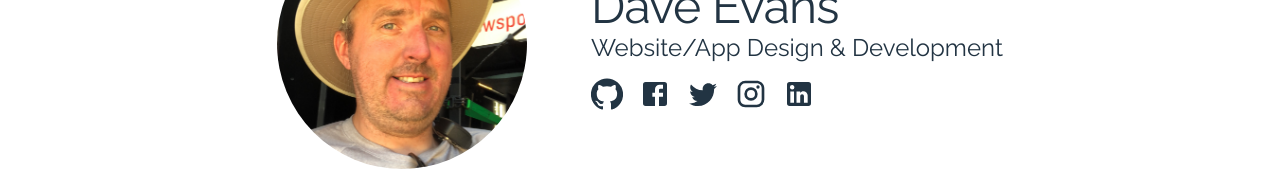
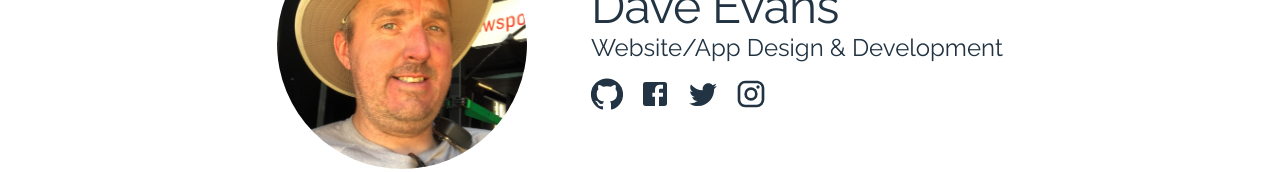
Before and after one commit to codingdave-dev/coding-dave, a Next.js app: page / in a window 1280 px wide. Shown: the part 202-374 px from the top of the page. Built offline with nearby package versions, Linux system fonts and the light colour scheme.

Commit message:
Remove Linkdin Tag

```diff
--- a/src/ui/ProfileHeader.js
+++ b/src/ui/ProfileHeader.js
@@ -143,19 +143,19 @@ const ProfileHeader = ({ showContact }) => {
                   <InstagramIcon className={classes.socialIcon} />
                 </a>
               </Grid>
-              <Grid item>
-                <a
-                  style={{
-                    textDecoration: "none",
-                  }}
-                  href={""}
-                  rel={'noopener noreferrer'}
-                  target={"_blank"}
-                  aria-owns={"CodingDave LinkedIn Link"}
-                >
-                  <LinkedInIcon className={classes.socialIcon} />
-                </a>
-              </Grid>
+              {/*<Grid item>*/}
+              {/*  <a*/}
+              {/*    style={{*/}
+              {/*      textDecoration: "none",*/}
+              {/*    }}*/}
+              {/*    href={""}*/}
+              {/*    rel={'noopener noreferrer'}*/}
+              {/*    target={"_blank"}*/}
+              {/*    aria-owns={"CodingDave LinkedIn Link"}*/}
+              {/*  >*/}
+              {/*    <LinkedInIcon className={classes.socialIcon} />*/}
+              {/*  </a>*/}
+              {/*</Grid>*/}
             </Grid>
           </Grid>
 
```
